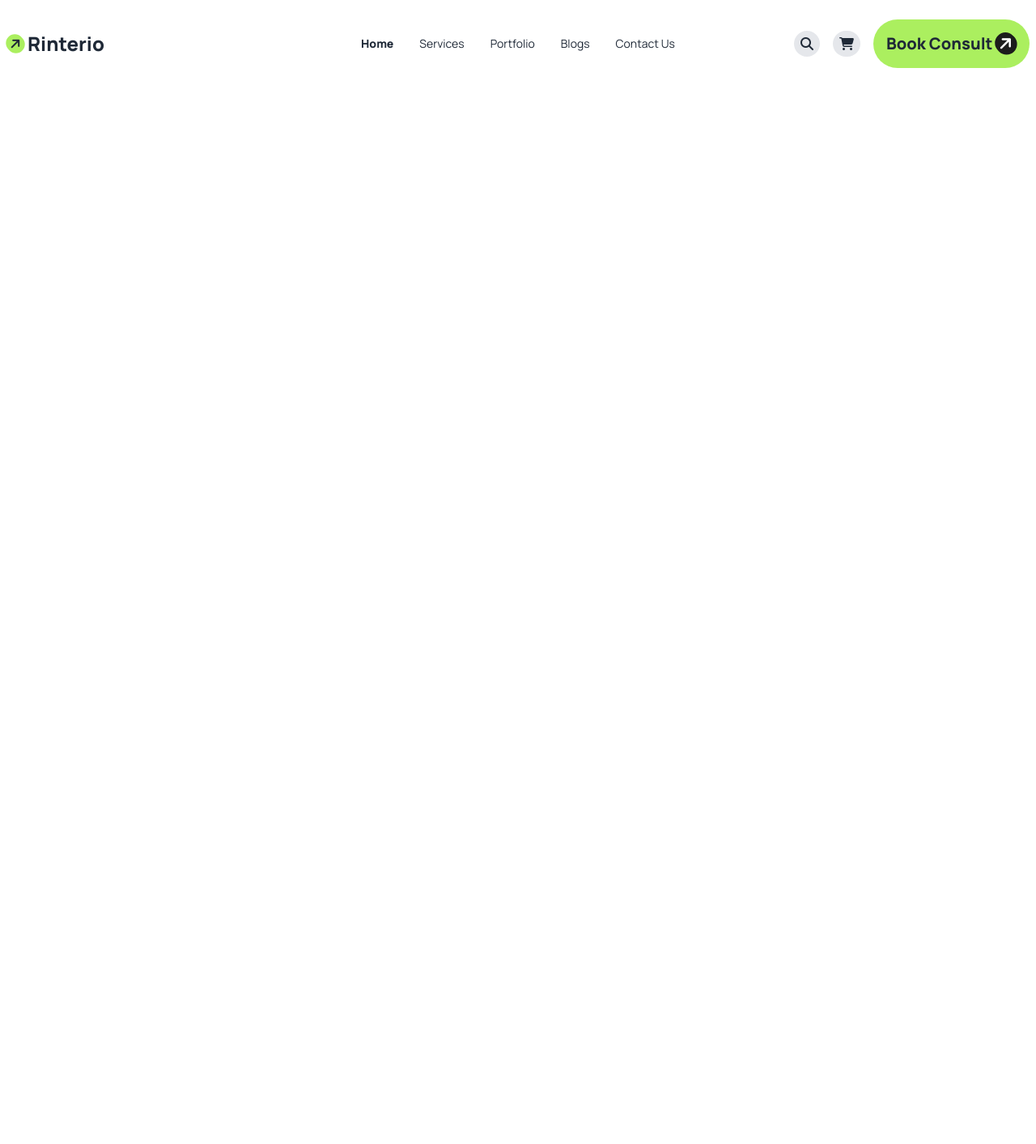
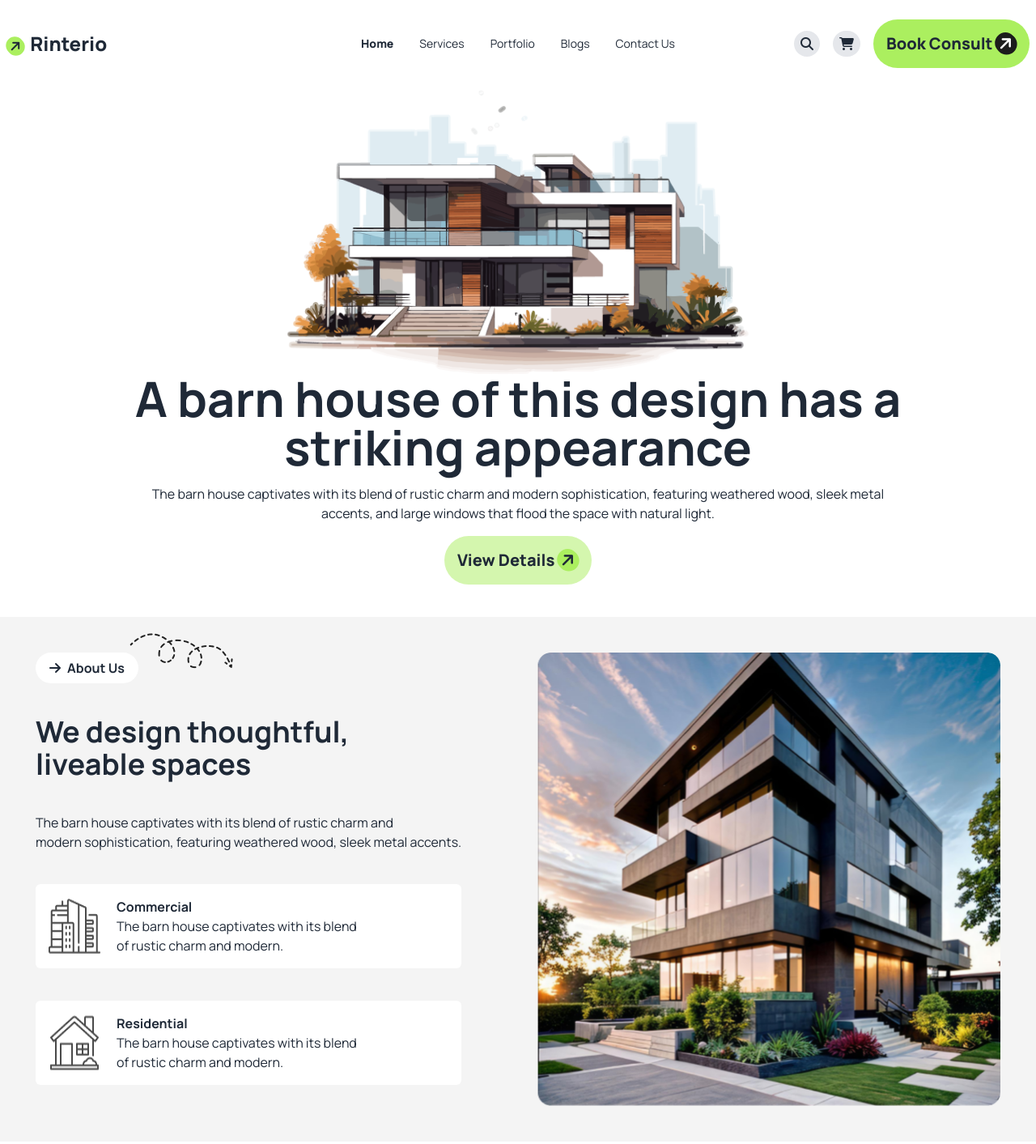
Before and after one commit to MDzonaed/B10-Assignment-03, a plain HTML site: page index.html in a window 1280 px wide. Shown: the whole page at 81% size. Before the commit the page ends 800 px from the top, so only its background shows below. Drawn offline with nearby package versions, Linux system fonts and the light colour scheme.

Commit message:
banner complete

```diff
--- a/index.html
+++ b/index.html
@@ -46,63 +46,22 @@
       }
     </style>
   </head>
-  <body class="md:container mx-auto py-4 manrope">
-    <header>
+  <body class="py-4 manrope">
+    <header class="md:container mx-auto">
       <div class="navbar bg-base-100">
         <div class="navbar-start">
-          <div class="dropdown">
-            <!-- <div tabindex="0" role="button" class="btn btn-ghost lg:hidden">
-              <svg
-                xmlns="http://www.w3.org/2000/svg"
-                class="h-5 w-5"
-                fill="none"
-                viewBox="0 0 24 24"
-                stroke="currentColor"
-              >
-                <path
-                  stroke-linecap="round"
-                  stroke-linejoin="round"
-                  stroke-width="2"
-                  d="M4 6h16M4 12h8m-8 6h16"
-                />
-              </svg>
-            </div> -->
-            <ul
-              tabindex="0"
-              class="menu menu-sm dropdown-content bg-base-100 rounded-box z-[1] mt-3 w-52 p-2 shadow"
-            >
-              <li><a class="font-extrabold">Home</a></li>
-              <li><a>Services</a></li>
-              <li><a>Portfolio</a></li>
-              <li><a>Blogs</a></li>
-              <li><a>Contact Us</a></li>
-            </ul>
-          </div>
-          <i
-            class="fa-solid fa-arrow-right bg-bg-color -rotate-45 rounded-full p-1"
-          ></i>
-          <a class="text-2xl font-extrabold pl-1">Rinterio</a>
 
 
-          <div tabindex="0" role="button" class="btn btn-ghost lg:hidden">
-            <svg
-              xmlns="http://www.w3.org/2000/svg"
-              class="h-5 w-5"
-              fill="none"
-              viewBox="0 0 24 24"
-              stroke="currentColor"
-            >
-              <path
-                stroke-linecap="round"
-                stroke-linejoin="round"
-                stroke-width="2"
-                d="M4 6h16M4 12h8m-8 6h16"
-              />
-            </svg>
-          </div>
+         <div>
+          <i
+          class="fa-solid fa-arrow-right bg-bg-color -rotate-45 rounded-full p-1"
+        ></i>
+        <a class="text-2xl font-extrabold pl-1">Rinterio</a>
+         </div>
         </div>
+
         <div class="navbar-center hidden lg:flex">
-          <ul class="menu menu-horizontal px-1">
+          <ul class="menu menu-horizontal px-1 cursor-pointer">
             <li><a class="font-extrabold">Home</a></li>
             <li><a>Services</a></li>
             <li><a>Portfolio</a></li>
@@ -110,6 +69,7 @@
             <li><a>Contact Us</a></li>
           </ul>
         </div>
+
         <div class="navbar-end space-x-4 hidden lg:flex">
           <i class="fa-solid fa-magnifying-glass bg-gray-200 p-1 lg:p-2 rounded-full"></i>
           <i class="fa-solid fa-cart-shopping bg-gray-200 p-1 lg:p-2 rounded-full"></i>
@@ -120,10 +80,84 @@
             ></i
           ></a>
         </div>
+
+        <div class="navbar-end lg:hidden">
+          <div class="dropdown dropdown-end">
+            <div tabindex="0" role="button" class="btn btn-ghost lg:hidden">
+              <label tabindex="0" class="btn btn-ghost lg:hidden">
+                <svg xmlns="http://www.w3.org/2000/svg" class="h-5 w-5" fill="none" viewBox="0 0 24 24" stroke="currentColor"><path stroke-linecap="round" stroke-linejoin="round" stroke-width="2" d="M4 6h16M4 12h8m-8 6h16" /></svg>
+              </label>
+            </div>
+            <ul
+              tabindex="0"
+              class="menu menu-sm dropdown-content mt-3 z-[1] p-2 shadow lg:bg-red-color rounded-box w-52 space-y-3 text-black cursor-pointer"
+            >
+              <li><a class="font-extrabold">Home</a></li>
+              <li><a>Services</a></li>
+              <li><a>Portfolio</a></li>
+              <li><a>Blogs</a></li>
+              <li><a>Contact Us</a></li>
+            </ul>
+          </div>
+        </div>
       </div>
     </header>
 
-    <main></main>
+    <main>
+
+      <section class="md:container mx-auto py-5">
+        <div class="flex justify-center space-y-4">
+          <img src="images/banner.png" alt="">
+        </div>
+        <div class="space-y-4 text-center">
+          <h2 class="text-6xl font-bold">A barn house of this design has a <br> striking appearance</h2>
+          <p>The barn house captivates with its blend of rustic charm and modern sophistication, featuring weathered wood, sleek metal <br> accents, and large windows that flood the space with natural light.</p>
+          <button class="bg-[#D4F6AE] text-xl font-extrabold rounded-full p-4">View Details <i
+            class="fa-solid fa-arrow-right bg-bg-color -rotate-45 rounded-full p-1"
+          ></i></button>
+        </div>
+      </section>
+
+      <section class="bg-[#F4F4F4] relative mt-5">
+        <div class="absolute left-40 py-5 hidden lg:flex">
+          <img src="images/Vector.png" alt="">
+        </div>
+        <div class="md:container mx-auto flex flex-col lg:flex-row justify-between gap-5 p-11 text-center lg:text-start">
+          <div class="space-y-10">
+            <div class="flex justify-center lg:justify-start">
+              <h6 class="bg-[#FFFFFF] w-[127px] h-[38px] flex justify-center items-center rounded-full font-bold"><i class="fa-solid fa-arrow-right pr-2"></i> About Us</h6>
+            </div>
+            <h3 class="text-4xl font-bold">We design thoughtful, <br> liveable spaces</h3>
+            <p>The barn house captivates with its blend of rustic charm and <br>
+              modern sophistication, featuring weathered wood, sleek metal accents.</p>
+
+              <div class="mt-5 bg-[#FFFFFF] flex rounded-md p-4">
+                <img src="images/commercial.png" alt="">
+                <div class="px-5">
+                  <h4 class="font-bold">Commercial</h4>
+                  <p>The barn house captivates with its blend <br> of rustic charm and modern.</p>
+                </div>
+              </div>
+
+
+              <div class="mt-5 bg-[#FFFFFF] flex rounded-md p-4">
+                <img src="images/residential.png" alt="">
+                <div class="px-5">
+                  <h4 class="font-bold">Residential</h4>
+                  <p>The barn house captivates with its blend <br> of rustic charm and modern.</p>
+                </div>
+              </div>
+
+          </div>
+
+          <div class="w-[573px] h-[560px]">
+            <img src="images/Rectangle.png" alt="">
+          </div>
+        </div>
+
+      </section>
+
+    </main>
 
     <footer></footer>
   </body>
```
